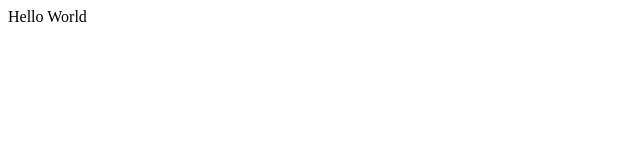
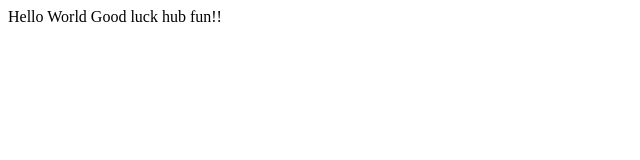
Before and after one commit to Furuka-Sep/miniSite, a plain HTML site: page index.html in a window 1280 px wide. Shown: the whole page, without its empty margins (0-640 px from the left). Drawn offline with Linux system fonts and the light colour scheme.

Commit message:
index.html 修正

```diff
--- a/index.html
+++ b/index.html
@@ -7,5 +7,6 @@
 	<body>
 		Hello
 		World
+		Good luck hub fun!!
 	</body>
 </html>
```
